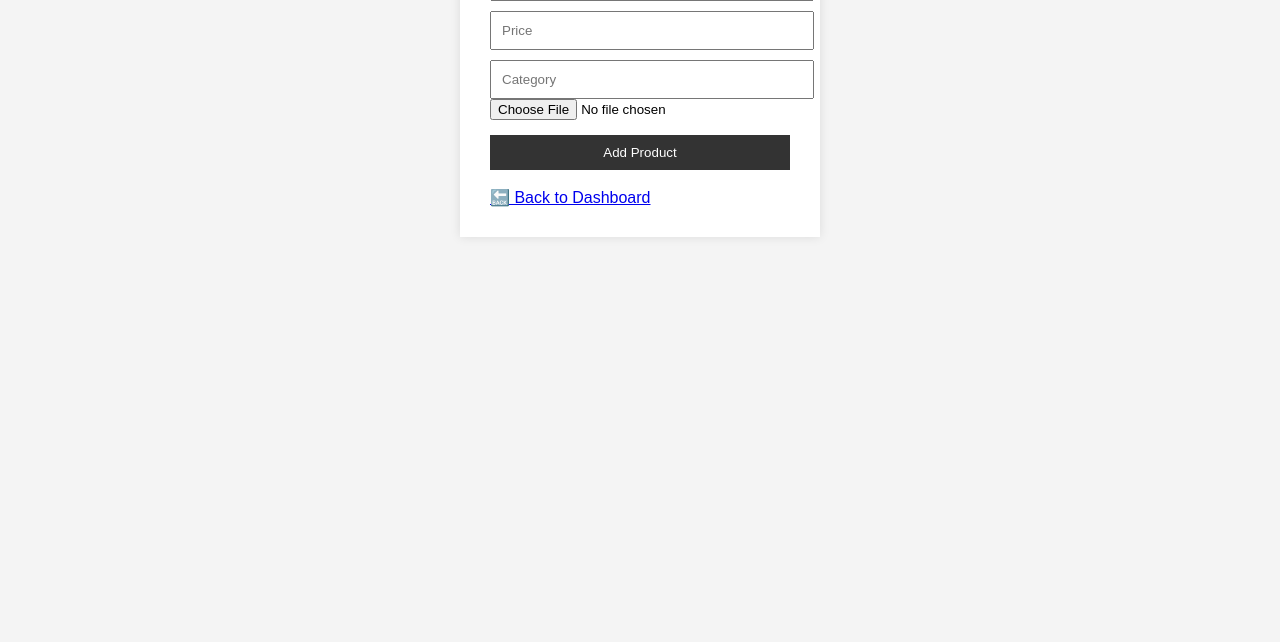
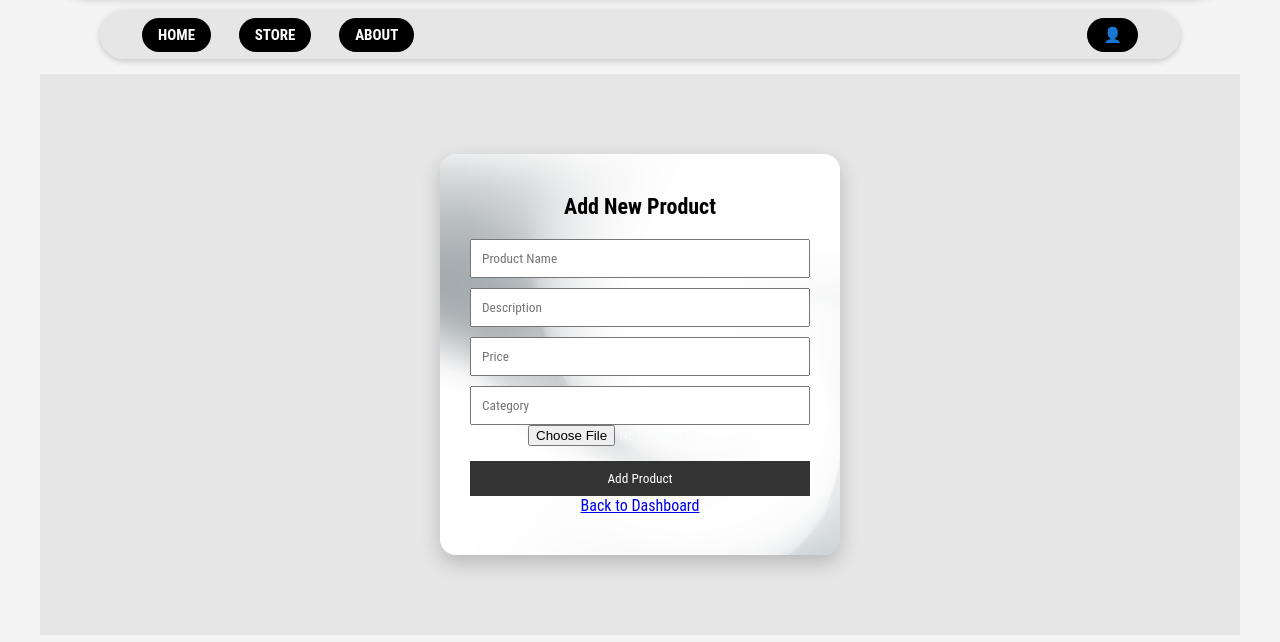
Before and after one commit to eums046/Finals, a PHP site: page /add_product.php in a window 1280 px wide. Shown: the part 235-877 px from the top of the page. Before the commit the page ends 442 px from the top, so only its background shows below. Run offline with PHP 8.4, Linux system fonts and the light colour scheme; a user stored in the database is signed in.

Commit message:
Refactor add_product.php for improved layout and styling consistency

```diff
--- a/admin/add_product.php
+++ b/admin/add_product.php
@@ -47,27 +47,48 @@ if ($_SERVER["REQUEST_METHOD"] == "POST") {
     }
 }
 ?>
-
 <!DOCTYPE html>
 <html>
 <head>
     <title>Add Product</title>
+    <link rel="stylesheet" href="../home/style.css">
     <link rel="stylesheet" href="admin.css">
 </head>
-<body>
-    <div class="admin-dashboard">
+<body class="admin-body">
+<header>
+    <div class="header-images">
+        <img src="../home/images/white-name.png" alt="Store Name" class="name-img">
+    </div>
+</header>
+<nav>
+    <div class="nav-left">
+        <a href="../home/home.php">HOME</a>
+        <a href="../home/store.php">STORE</a>
+        <a href="../home/about.php">ABOUT</a>
+    </div>
+    <div class="nav-right">
+        <a href="../home/profile.php">👤</a>
+    </div>
+</nav>
+<main>
+    <div class="profile-box">
         <h2>Add New Product</h2>
-        <?php if ($message): ?><p class="message"><?php echo $message; ?></p><?php endif; ?>
-        <form method="POST" enctype="multipart/form-data">
+        <?php if ($message): ?>
+            <div class="alert<?php echo strpos($message, 'success') !== false ? ' success' : ''; ?>"><?php echo $message; ?></div>
+        <?php endif; ?>
+        <form method="POST" enctype="multipart/form-data" class="payment-form">
             <input type="text" name="name" placeholder="Product Name" required>
             <input type="text" name="description" placeholder="Description" required>
             <input type="text" name="price" placeholder="Price" required>
             <input type="text" name="category" placeholder="Category" required>
             <input type="file" name="image" required>
-            <button type="submit">Add Product</button>
+            <button type="submit" class="pay-btn">Add Product</button>
         </form>
-        <br>
-        <a href="dashboard.php">🔙 Back to Dashboard</a>
+        <a href="dashboard.php" class="pay-btn" style="max-width:250px;">Back to Dashboard</a>
     </div>
+</main>
+<footer>
+    <p>OneUnit Left &copy; 2025 | This website is for educational purposes only.</p>
+</footer>
 </body>
 </html>
```
